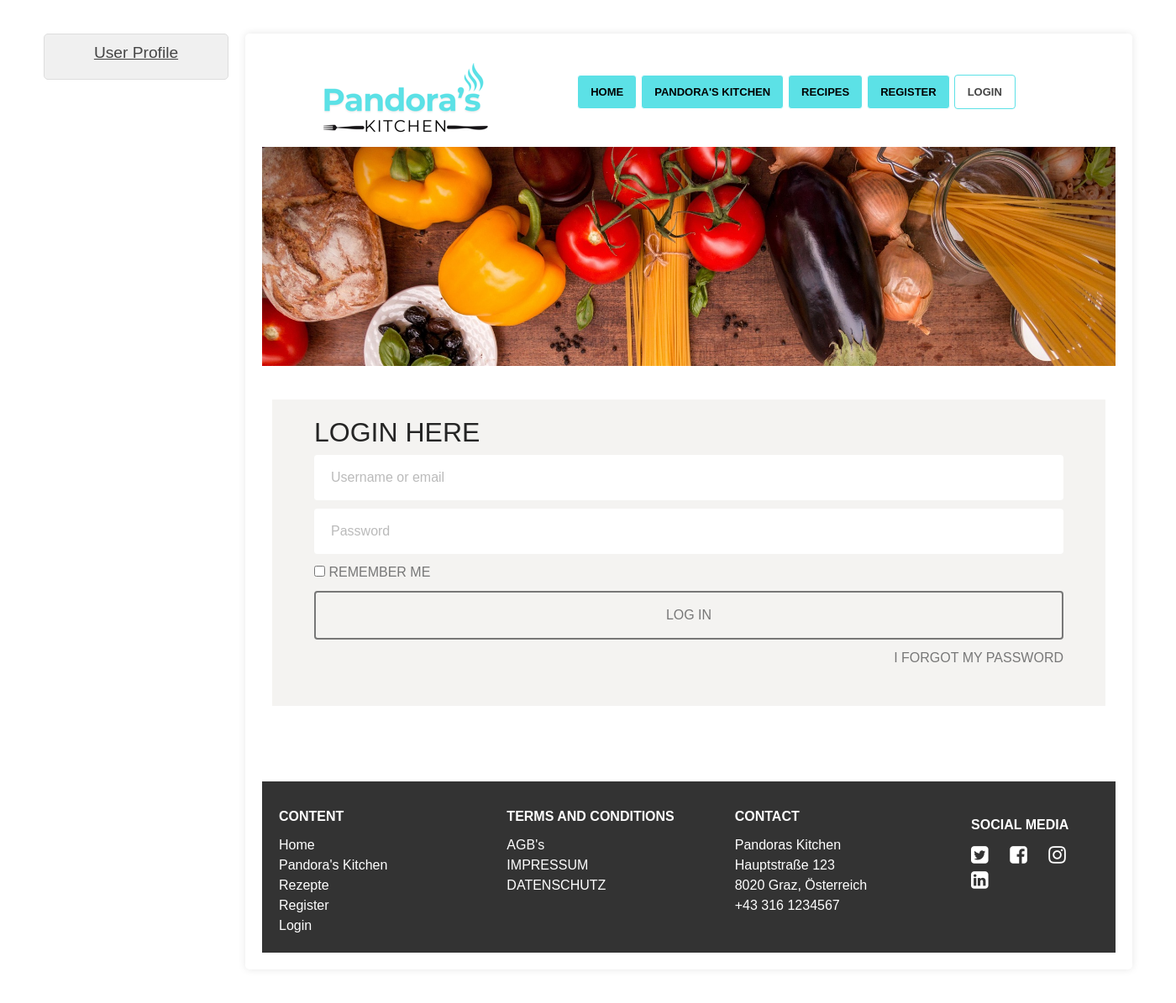
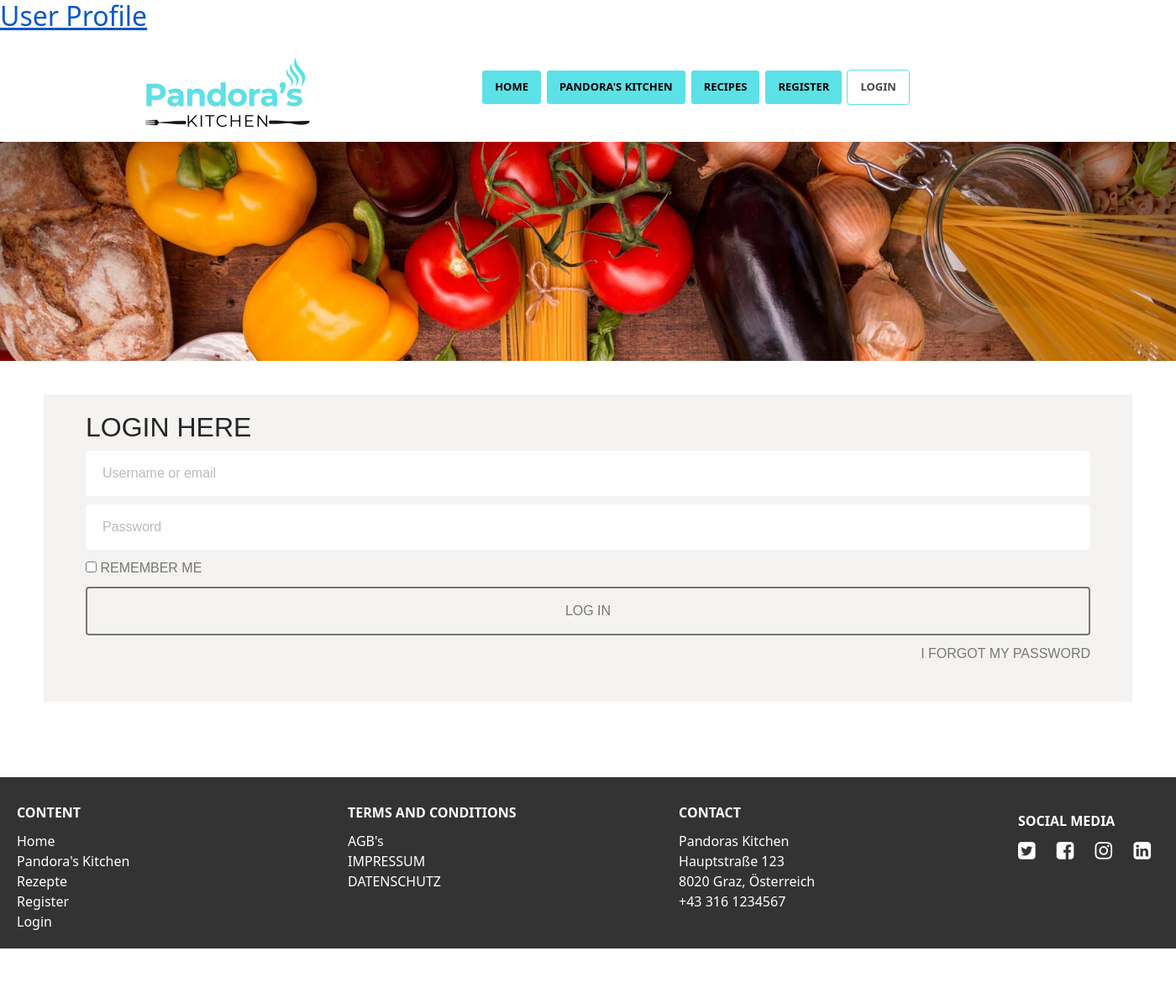
Before and after one commit to LBS-Eibiswald-APC-2025/Gruppe-11-Rosbergen-Winter-Pandoras-Kitchen---Rezeptverwaltung, a PHP site: template application/view/user/index.php in a window 1400 px wide. Shown: the whole page at 84% size. After the commit the page ends 1130 px from the top, so only its background shows below. Run offline with PHP 8.4, Linux system fonts and the light colour scheme; the template is opened without the code that fills it, so the values that code supplies are empty; some libraries are stand-ins or nearby versions.

Commit message:
Commit of non conflicted files after merge

```diff
--- a/application/view/preferences/index.php
+++ b/application/view/preferences/index.php
@@ -11,7 +11,7 @@
         // Store user-selected preferences in an array
         if (!empty($this->preferences)) {
             foreach ($this->preferences as $preference) {
-                if ($preference->type == 'allergen') {
+                if ($preference->type == 'intolerances') {
                     // Map the allergen id to its name
                     $allergenOptions[$preference->id] = $preference->name;
                 }
@@ -26,7 +26,7 @@
             }
         }
         ?>
-		<h2>Allergens</h2>
+		<h2>Intolerances</h2>
 
         <?php
 			// Generate checkboxes using the mapping: key (id) as value, and the value (name) as the label.
--- a/application/view/user/index.php
+++ b/application/view/user/index.php
@@ -3,88 +3,9 @@
 <head>
     <meta charset="UTF-8">
     <title>Pandora's Kitchen</title>
-    <style>
-        .container {
-            margin: 20px auto;
-            display: flex;
-        }
-        #user-menu-container {
-            width: 220px;
-            min-width: 220px;
-            max-width: 220px;
-            margin-right: 20px;
-            position: -webkit-sticky;
-            position: sticky;
-            top: 20px;
-            background-color: #f0f0f0;
-            padding: 10px;
-            border: 1px solid #ddd;
-            border-radius: 5px;
-            height: fit-content;
-        }
-        #user-menu-container h2 {
-            margin-top: 0;
-            font-size: 1.2em;
-            text-align: center;
-            margin-bottom: 10px;
-        }
-        .nav {
-            list-style: none;
-            padding: 0;
-            margin: 0;
-        }
-        .nav li {
-            margin-bottom: 5px;
-        }
-        .nav > li > a {
-            display: block;
-            width: 90%;
-            margin: 0 auto;
-            padding: 10px;
-            text-decoration: none;
-            color: #333;
-            background-color: #ddd;
-            border-radius: 4px;
-        }
-        .nav > li.active > a {
-            font-weight: bold;
-            background-color: #ccc;
-        }
-        .nav > li > a:hover {
-            background-color: #bbb;
-        }
-        #content-container {
-            flex-grow: 1;
-            padding: 20px;
-            background-color: white;
-            border-radius: 5px;
-            box-shadow: 0 0 10px rgba(0, 0, 0, 0.1);
-            position: relative;
-        }
-        .box {
-            border: 1px solid #ddd;
-            padding: 20px;
-            border-radius: 5px;
-            background: #fff;
-        }
-        /* Loading spinner styles */
-        .loading-spinner {
-            border: 4px solid #f3f3f3;
-            border-top: 4px solid #3498db;
-            border-radius: 50%;
-            width: 30px;
-            height: 30px;
-            animation: spin 1s linear infinite;
-            margin: 0 auto;
-        }
-        @keyframes spin {
-            0% { transform: rotate(0deg); }
-            100% { transform: rotate(360deg); }
-        }
-    </style>
 </head>
 <body>
-    <div class="container">
+    <div class="user-options-container">
         <!-- Left side menu -->
         <div id="user-menu-container">
             <h2>
@@ -93,7 +14,7 @@
                 </a>
             </h2>
             <nav>
-                <ul class="nav" id="side-menu">
+                <ul class="nav-user" id="side-menu">
                     <?php foreach ($this->menu_items as $item): ?>
                         <li>
                             <a href="<?= $item['url']; ?>" class="menu-link" data-label="<?= $item['label']; ?>" data-active="<?= $item['active']; ?>">
```
Also changed, not shown: Create Tables.sql (deleted, +0 -66 lines), Insert Into.sql (deleted, +0 -39 lines), application/_installation/Create Tables.sql (+17 -3 lines), application/controller/PantryController.php (+8 -9 lines), application/model/PantryModel.php (+17 -7 lines), application/view/pantry/index.php (+13 -8 lines).
